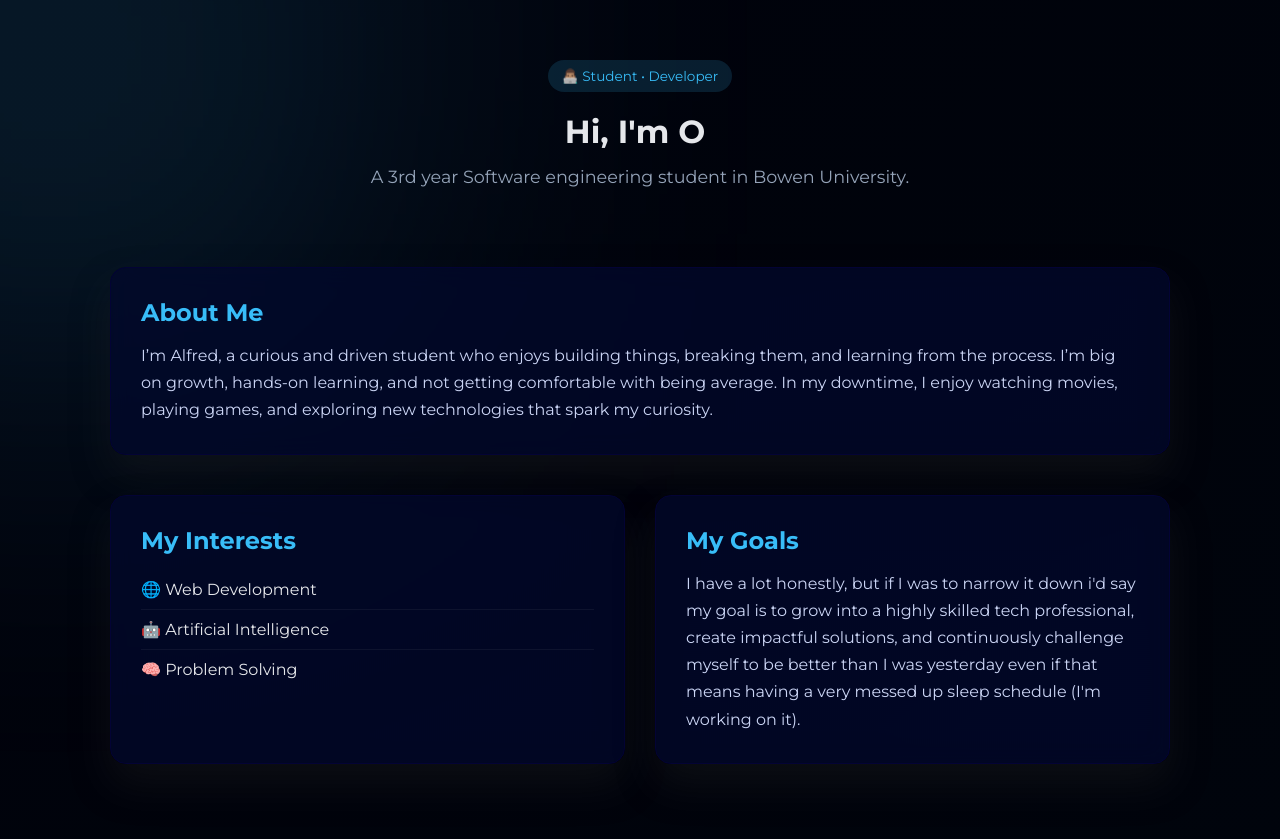
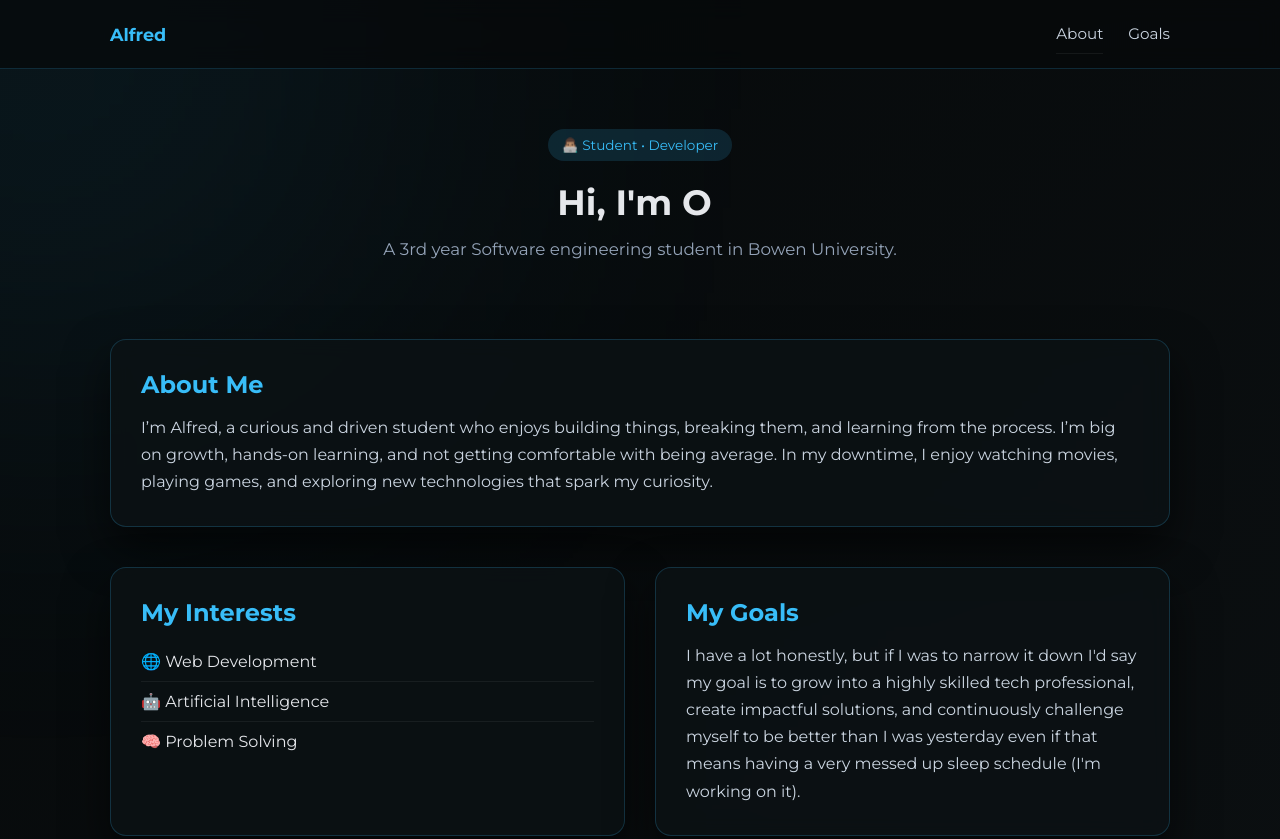
Before and after one commit to ogunkoyaalfred/buisen313-assignment, a plain HTML site: page index.html in a window 1280 px wide. Shown: the top 839 px of the page. Drawn offline with Linux system fonts and the light colour scheme.

Commit message:
Polished up the UI

```diff
--- a/index.css
+++ b/index.css
@@ -6,7 +6,7 @@
 }
 
 body {
-    background: linear-gradient(135deg, #00020b, #00040c);
+    background: linear-gradient(135deg, #06090a, #0b0f11);
     color: #e5e7eb;
     min-height: 100vh;
     overflow-x: hidden;
@@ -16,14 +16,55 @@ body {
     position: fixed;
     top: -200px;
     left: -200px;
-    width: 500px;
-    height: 500px;
+    width: 480px;
+    height: 480px;
     background: #38bdf8;
-    filter: blur(200px);
-    opacity: 0.25;
+    filter: blur(220px);
+    opacity: 0.18;
     z-index: -1;
 }
 
+/* NAVBAR */
+.navbar {
+    z-index: 100;
+    background: rgba(6, 9, 10, 0.7);
+    backdrop-filter: blur(12px);
+    border-bottom: 1px solid rgba(56, 189, 248, 0.18);
+}
+
+.nav-container {
+    max-width: 1100px;
+    margin: auto;
+    padding: 14px 20px;
+    display: flex;
+    justify-content: space-between;
+    align-items: center;
+}
+
+.logo {
+    font-weight: 700;
+    font-size: 1.1rem;
+    color: #38bdf8;
+}
+
+.nav-links {
+    list-style: none;
+    display: flex;
+    gap: 25px;
+}
+
+.nav-links a {
+    text-decoration: none;
+    font-size: 0.95rem;
+    color: #cbd5e1;
+    transition: color 0.2s ease;
+}
+
+.nav-links a:hover {
+    color: #38bdf8;
+}
+
+/* LAYOUT */
 .wrapper {
     max-width: 1100px;
     margin: auto;
@@ -46,7 +87,7 @@ body {
 }
 
 .hero h1 {
-    font-size: 2rem;
+    font-size: 2.2rem;
     font-weight: 700;
     margin-bottom: 15px;
 }
@@ -54,7 +95,9 @@ body {
 #typing::after {
     content: '|';
     animation: blink 1s infinite;
+    color: #38bdf8;
 }
+
 @keyframes blink {
     0%, 50% {
         opacity: 0;
@@ -72,24 +115,18 @@ body {
 .hero p {
     max-width: 600px;
     margin: auto;
-    font-size: 1.1rem;
+    font-size: 1.05rem;
     color: #94a3b8;
 }
 
-.actions {
-    margin-top: 30px;
-    display: flex;
-    justify-content: center;
-    gap: 15px;
-}
-
+/* CARDS */
 .card {
-    background: rgba(2, 9, 45, 0.75);
-    backdrop-filter: blur(12px);
+    background: rgba(12, 18, 20, 0.8);
+    backdrop-filter: blur(10px);
     border-radius: 16px;
     padding: 30px;
-    box-shadow: 0 20px 40px rgba(41, 40, 40, 0.3);
-    border: 1px solid rgb(3, 3, 53);
+    box-shadow: 0 20px 45px rgba(0, 0, 0, 0.6);
+    border: 1px solid rgba(56, 189, 248, 0.2);
 }
 
 .card h2 {
@@ -99,9 +136,10 @@ body {
 
 .card p {
     line-height: 1.7;
-    color: #cbd5f5;
+    color: #cbd5e1;
 }
 
+/* GRID */
 .grid {
     margin-top: 40px;
     display: grid;
@@ -115,13 +153,14 @@ ul {
 
 li {
     padding: 10px 0;
-    border-bottom: 1px solid rgba(255,255,255,0.05);
+    border-bottom: 1px solid rgba(255, 255, 255, 0.06);
 }
 
 li:last-child {
     border-bottom: none;
 }
 
+/* FOOTER */
 footer {
     margin-top: 80px;
     text-align: center;
--- a/index.html
+++ b/index.html
@@ -17,6 +17,18 @@
 
   <body>
     <div class="bg-blur"></div>
+
+    <!-- NAVBAR -->
+    <nav class="navbar">
+      <div class="nav-container">
+        <span class="logo">Alfred</span>
+
+        <ul class="nav-links">
+          <li class="nav-link1"><a href="#about">About</a></li>
+          <li class="nav-link2"><a href="#goals">Goals</a></li>
+        </ul>
+      </div>
+    </nav>
 
     <main class="wrapper">
       <header class="hero">
@@ -49,11 +61,11 @@
         <div class="card" id="goals">
           <h2>My Goals</h2>
           <p>
-            I have a lot honestly, but if I was to narrow it down i'd say my
-            goal is to grow into a highly skilled tech
-            professional, create impactful solutions, and continuously challenge
-            myself to be better than I was yesterday even if that means having a
-            very messed up sleep schedule (I'm working on it).
+            I have a lot honestly, but if I was to narrow it down I'd say my goal
+            is to grow into a highly skilled tech professional, create impactful
+            solutions, and continuously challenge myself to be better than I was
+            yesterday even if that means having a very messed up sleep schedule
+            (I'm working on it).
           </p>
         </div>
       </section>
```
